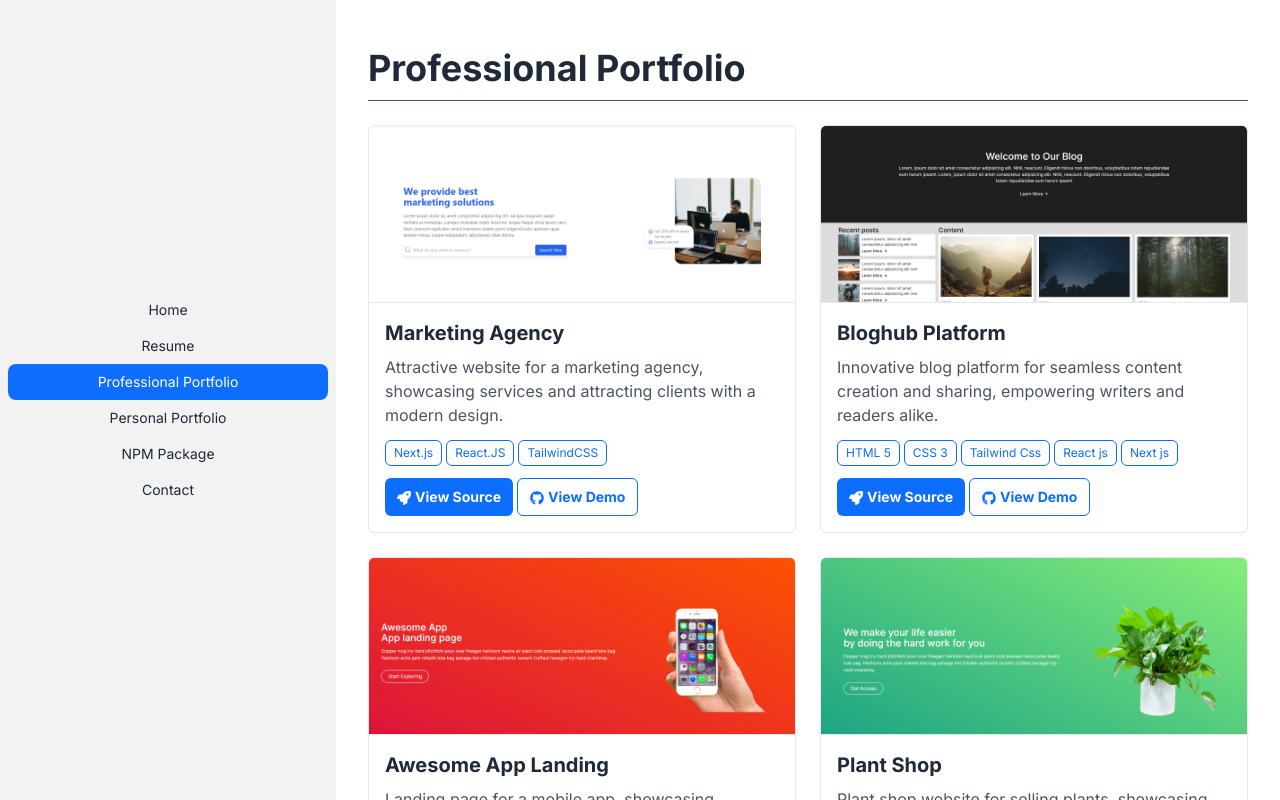
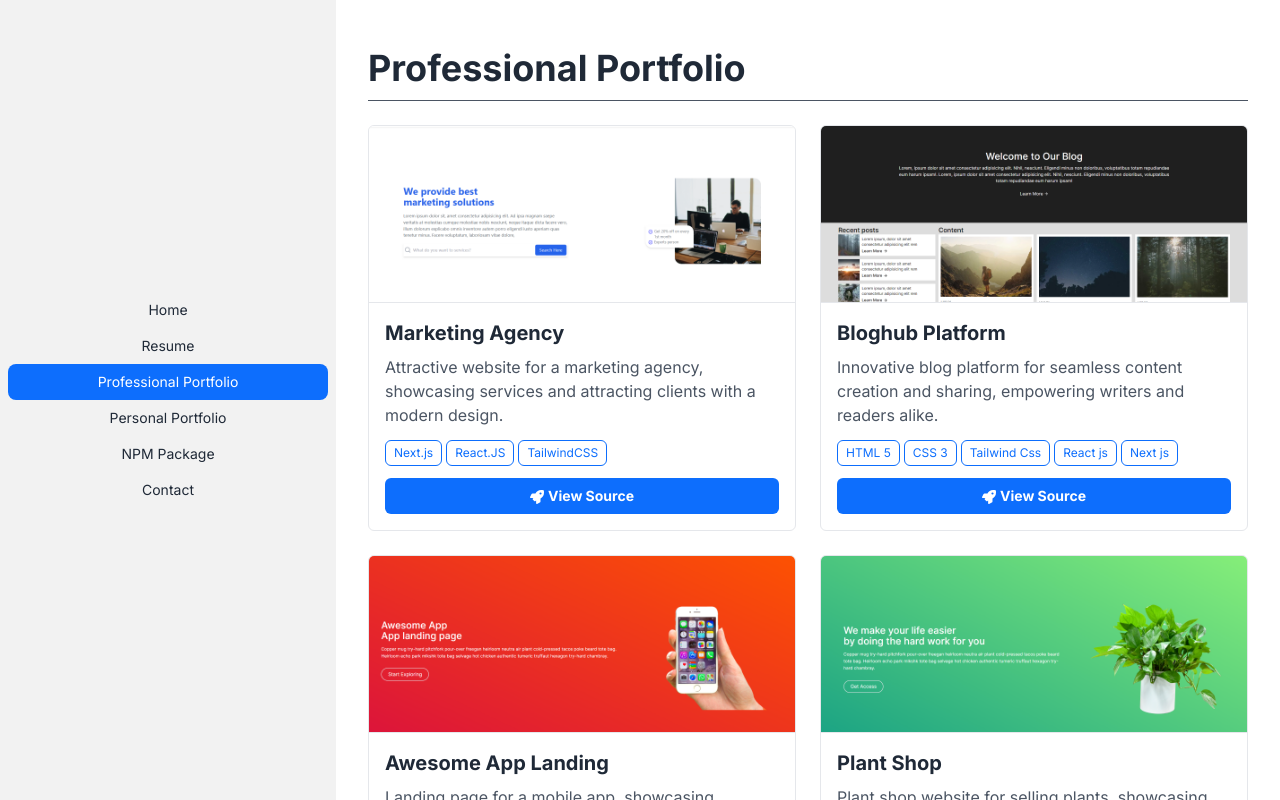
Before and after one commit to ssakib4040/nextjs-portfolio, a Next.js app: page /professional-portfolio in a window 1280 px wide. Shown: the top 800 px of the page. Built offline with nearby package versions, Linux system fonts and the light colour scheme.

Commit message:
second button removed from professional projects

```diff
--- a/app/professional-portfolio/page.tsx
+++ b/app/professional-portfolio/page.tsx
@@ -243,11 +243,11 @@ export default function page() {
                   ))}
               </div>
 
-              <div className="flex flex-wrap gap-1">
+              <div className="">
                 <Link
                   href={portfolio.source}
                   target="_blank"
-                  className="bg-[#0D6EFD] text-white px-3 py-2 rounded-md flex items-center text-sm font-bold"
+                  className="bg-[#0D6EFD] text-white px-3 py-2 rounded-md flex items-center text-sm font-bold justify-center"
                 >
                   <svg
                     stroke="currentColor"
@@ -263,27 +263,6 @@ export default function page() {
                   </svg>
                   View Source
                 </Link>
-
-                <Link
-                  href={portfolio.demo}
-                  target="_blank"
-                  className="bg-white border-[1px] border-[#0D6EFD] text-[#0D6EFD]  px-3 py-2 rounded-md flex items-center text-sm font-bold"
-                  // className="bg-[#0D6EFD] text-white px-3 py-2 rounded-md flex items-center text-sm font-bold"
-                >
-                  <svg
-                    stroke="currentColor"
-                    fill="currentColor"
-                    strokeWidth="0"
-                    viewBox="0 0 496 512"
-                    className="mr-1 mt-[2px]"
-                    height="1em"
-                    width="1em"
-                    xmlns="http://www.w3.org/2000/svg"
-                  >
-                    <path d="M165.9 397.4c0 2-2.3 3.6-5.2 3.6-3.3.3-5.6-1.3-5.6-3.6 0-2 2.3-3.6 5.2-3.6 3-.3 5.6 1.3 5.6 3.6zm-31.1-4.5c-.7 2 1.3 4.3 4.3 4.9 2.6 1 5.6 0 6.2-2s-1.3-4.3-4.3-5.2c-2.6-.7-5.5.3-6.2 2.3zm44.2-1.7c-2.9.7-4.9 2.6-4.6 4.9.3 2 2.9 3.3 5.9 2.6 2.9-.7 4.9-2.6 4.6-4.6-.3-1.9-3-3.2-5.9-2.9zM244.8 8C106.1 8 0 113.3 0 252c0 110.9 69.8 205.8 169.5 239.2 12.8 2.3 17.3-5.6 17.3-12.1 0-6.2-.3-40.4-.3-61.4 0 0-70 15-84.7-29.8 0 0-11.4-29.1-27.8-36.6 0 0-22.9-15.7 1.6-15.4 0 0 24.9 2 38.6 25.8 21.9 38.6 58.6 27.5 72.9 20.9 2.3-16 8.8-27.1 16-33.7-55.9-6.2-112.3-14.3-112.3-110.5 0-27.5 7.6-41.3 23.6-58.9-2.6-6.5-11.1-33.3 2.6-67.9 20.9-6.5 69 27 69 27 20-5.6 41.5-8.5 62.8-8.5s42.8 2.9 62.8 8.5c0 0 48.1-33.6 69-27 13.7 34.7 5.2 61.4 2.6 67.9 16 17.7 25.8 31.5 25.8 58.9 0 96.5-58.9 104.2-114.8 110.5 9.2 7.9 17 22.9 17 46.4 0 33.7-.3 75.4-.3 83.6 0 6.5 4.6 14.4 17.3 12.1C428.2 457.8 496 362.9 496 252 496 113.3 383.5 8 244.8 8zM97.2 352.9c-1.3 1-1 3.3.7 5.2 1.6 1.6 3.9 2.3 5.2 1 1.3-1 1-3.3-.7-5.2-1.6-1.6-3.9-2.3-5.2-1zm-10.8-8.1c-.7 1.3.3 2.9 2.3 3.9 1.6 1 3.6.7 4.3-.7.7-1.3-.3-2.9-2.3-3.9-2-.6-3.6-.3-4.3.7zm32.4 35.6c-1.6 1.3-1 4.3 1.3 6.2 2.3 2.3 5.2 2.6 6.5 1 1.3-1.3.7-4.3-1.3-6.2-2.2-2.3-5.2-2.6-6.5-1zm-11.4-14.7c-1.6 1-1.6 3.6 0 5.9 1.6 2.3 4.3 3.3 5.6 2.3 1.6-1.3 1.6-3.9 0-6.2-1.4-2.3-4-3.3-5.6-2z"></path>
-                  </svg>
-                  View Demo
-                </Link>
               </div>
             </div>
           </div>
```
